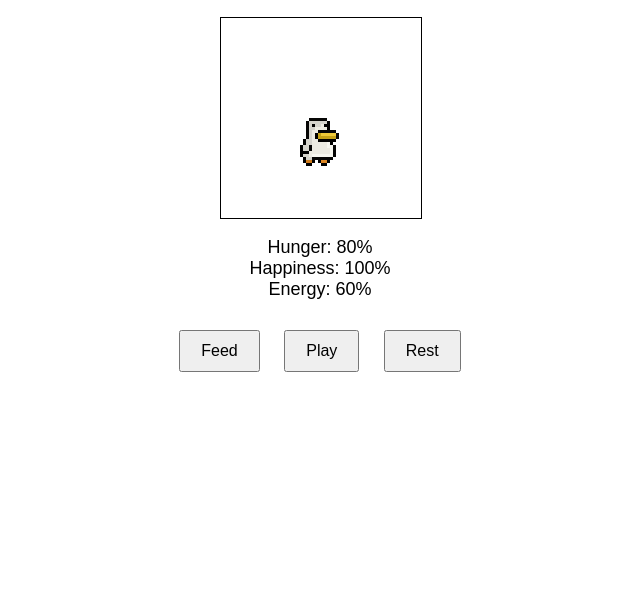
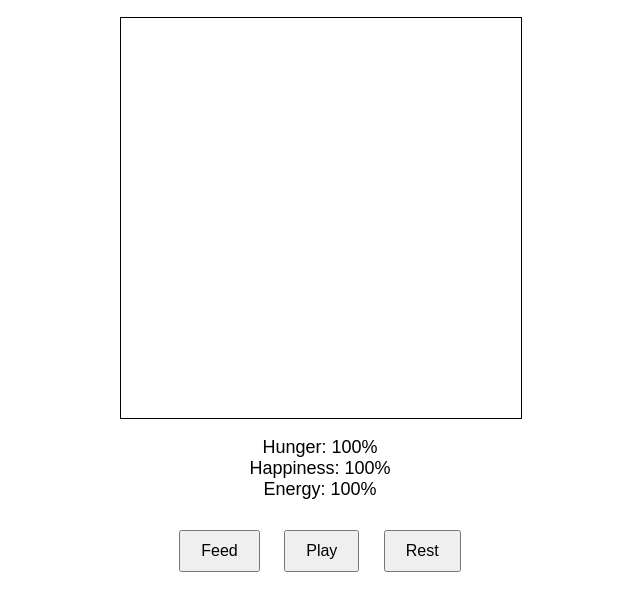
Before and after one commit to zeemohamed7/ducky, a plain HTML site: page index.html in a window 1280 px wide. Both pictures are taken after a click on the button "Play". Shown: the part 40-650 px from the top of the page, without its empty margins (320-960 px from the left). Drawn offline with Linux system fonts and the light colour scheme.

Commit message:
idk what i changed tbh

```diff
--- a/index.html
+++ b/index.html
@@ -11,7 +11,9 @@
 <body>
     <h1>Ducky Tamagotchi</h1>
     <div id="ducky">
+        <div id="canvas-div">
         <canvas id="myCanvas" width="200" height="200"></canvas>
+    </div>
     </div>
     <div id="stats">
         Hunger: <span id="hunger">100</span>%
--- a/main.js
+++ b/main.js
@@ -16,13 +16,12 @@ const restBtn = document.querySelector("#rest-btn");
 let hungerLevel = 100;
 let happinessLevel = 100;
 let energyLevel = 100;
+let isPlaying = false;
 
 // CANVAS
 const ctx = canvas.getContext("2d");
 
 // Duck Sprite 🦆
-
-
 // Currently only for idle
 const duckImagesIdle = [
   new Image(),
@@ -60,12 +59,15 @@ function drawDuck() {
   }
 
   // Request the next frame
-  requestAnimationFrame(drawDuck);
+  animationFrameId = requestAnimationFrame(drawDuck);
+
 
 }
 
 // Start duckidle animation
-drawDuck();
+if (!isPlaying) {
+  drawDuck();
+}
 
 // FUNCTIONS
 function updateStats() {
@@ -81,16 +83,26 @@ function feedDucky() {
 }
 
 function playWithDucky() {
-  hungerLevel = Math.max(hungerLevel - 10, 0);
-  happinessLevel = Math.min(happinessLevel + 20, 100);
-  energyLevel = Math.max(energyLevel - 20, 0);
-  updateStats();
+  // hungerLevel = Math.max(hungerLevel - 10, 0);
+  // happinessLevel = Math.min(happinessLevel + 20, 100);
+  // energyLevel = Math.max(energyLevel - 20, 0);
+  // updateStats();
+  isPlaying = true;
+  createPlatformGame();
 }
 
 function letDuckyRest() {
   energyLevel = Math.min(energyLevel + 30, 100);
   // happinessLevel = Math.max(happinessLevel - 10, 0);
   updateStats();
+}
+
+function createPlatformGame() {
+  // Clear canvas
+  ctx.clearRect(0, 0, canvasWidth, canvasHeight);
+  if (animationFrameId) {
+    cancelAnimationFrame(animationFrameId);
+  }
 }
 
 function gameLoop() {
--- a/style.css
+++ b/style.css
@@ -1,14 +1,16 @@
 *,html {
   margin: auto 0;
-}body {
+}
+
+body {
     font-family: Arial, sans-serif;
     text-align: center;
     overflow: hidden;
   }
 
   #ducky {
-    width: 200px;
-    height: 200px;
+    width: 400px;
+    height: 400px;
     /* background-image: url('ducky.png'); */
     background-size: contain;
     background-repeat: no-repeat;
@@ -27,5 +29,8 @@
   }
 
 canvas {
+  display: block;
+  width: 400px;
+  height: 400px;
     border: 1px solid black;
   }
```
